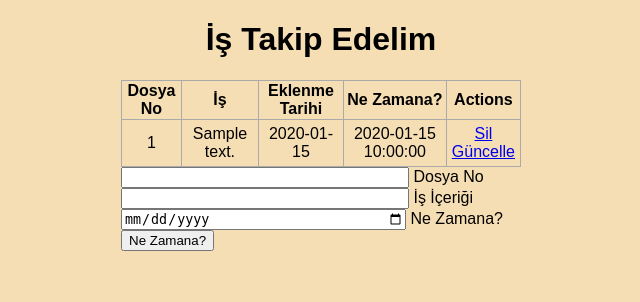
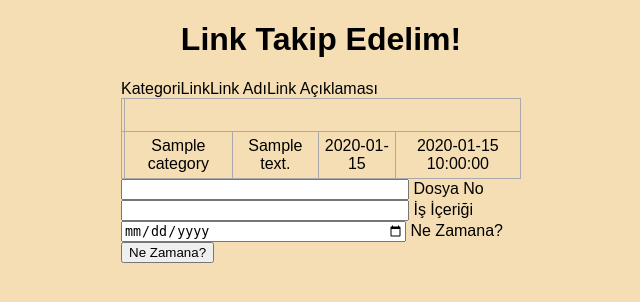
Before and after one commit to ukeskinatkapsul/linky.io, a Python web app: template templates/index.html in a window 1280 px wide. Shown: the top 302 px of the page, without its empty margins (319-959 px from the left). Run offline with Jinja, Linux system fonts and the light colour scheme; the template is opened without the code that fills it: most values are stand-ins (such as "Sample title", 1, 10 or a date in 2020).

Commit message:
trying to do something new.

```diff
--- a/templates/index.html
+++ b/templates/index.html
@@ -6,30 +6,24 @@
 
 {% block body %}
 <div class="content">
-     <h1 style="text-align: center">İş Takip Edelim</h1>
-    {% if tasks|length < 1 %}
-    <h4 style="text-align: center"> Henüz bir şey yok. Acil iş alman lazım! Paraaaa!!!!! </h4>
+     <h1 style="text-align: center">Link Takip Edelim!</h1>
+    {% if categories|length < 1 %}
+    <h4 style="text-align: center"> Henüz bir şey yok. Linkleri Biriktirmeye Başlayalım! Paraaaa!!!!! </h4>
     {% else %}
      <table>
-        <tr>
-            <th>Dosya No</th>
-            <th>İş</th>
-            <th>Eklenme Tarihi</th>
-            <th>Ne Zamana?</th>
-            <th>Actions</th>
-        </tr>
-        {% for task in tasks %}
-            <tr>
-                <td>{{ task.case_number }}</td>
+        <th>
+            <tr>Kategori</tr>
+            <tr>Link</tr>
+            <tr>Link Adı<tr>
+            <tr>Link Açıklaması<tr>
+        </th>
+        {% for category in categories %}
+            <th>
+                <td>{{ category.category }}</td>
                 <td>{{ task.content }}</td>
                 <td>{{ task.date_created.date() }}</td>
                 <td>{{ task.date_deadline }}</td>
-                <td>
-                    <a href="/delete/{{task.id}}">Sil</a>
-                    <br>
-                    <a href="/update/{{task.id}}">Güncelle</a>
-                </td>
-            </tr>
+            </th>
         {% endfor %}
      </table>
     {% endif %}
--- /dev/null
+++ b/todo_list.txt
@@ -0,0 +1,6 @@
+link, link_name, link_description ve link_category değiştirilebilir olarak yazılmalı.
+link eklemeden kategori açılabilmeli
+linkler kolaylıkla listelenip paylaşılabilir olmalı
+
+kategori tablosu ayrıca yapılmalı
+link tablosu tek olabilir
```
Also changed, not shown: app.py (+50 -38 lines).
